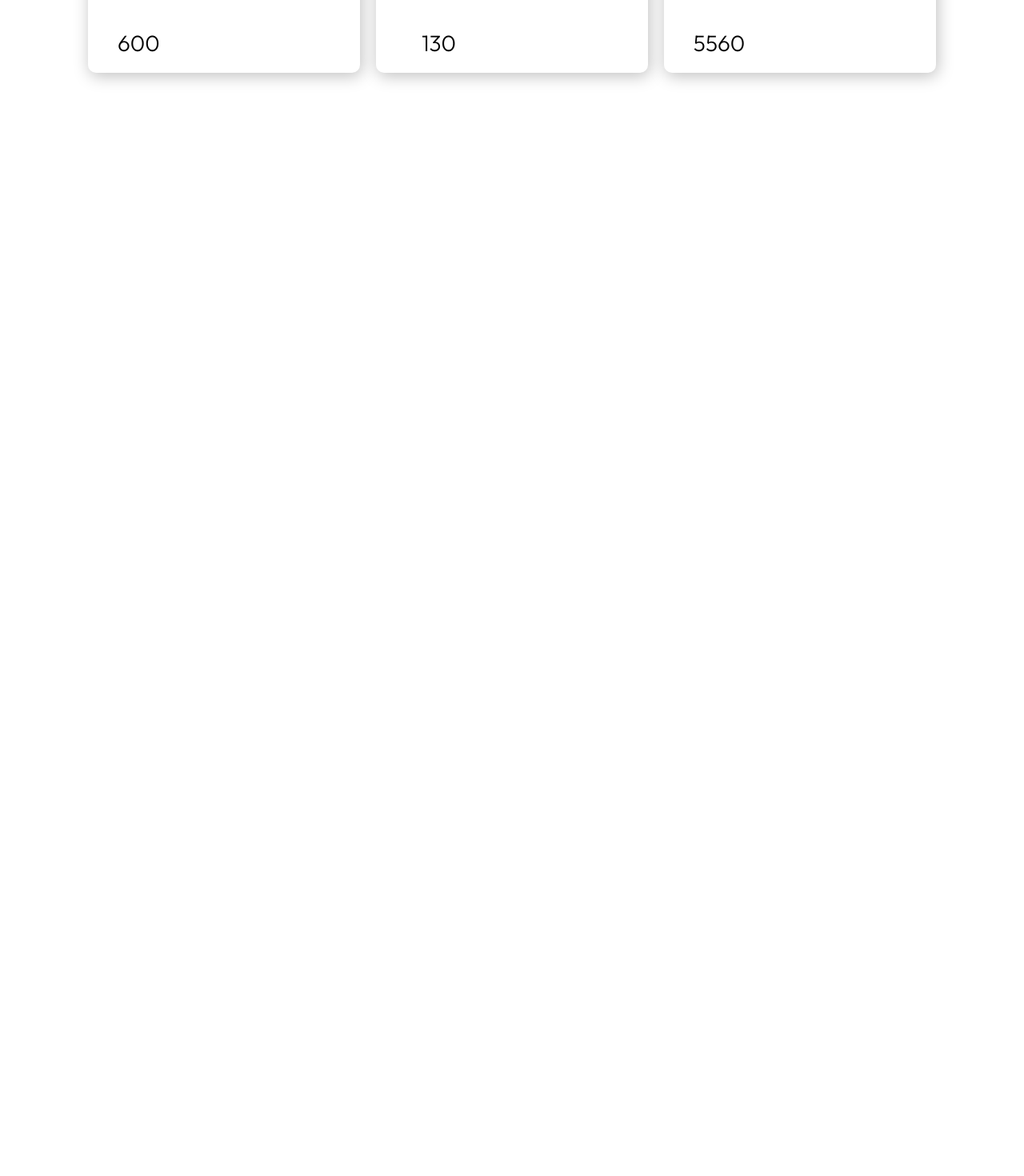
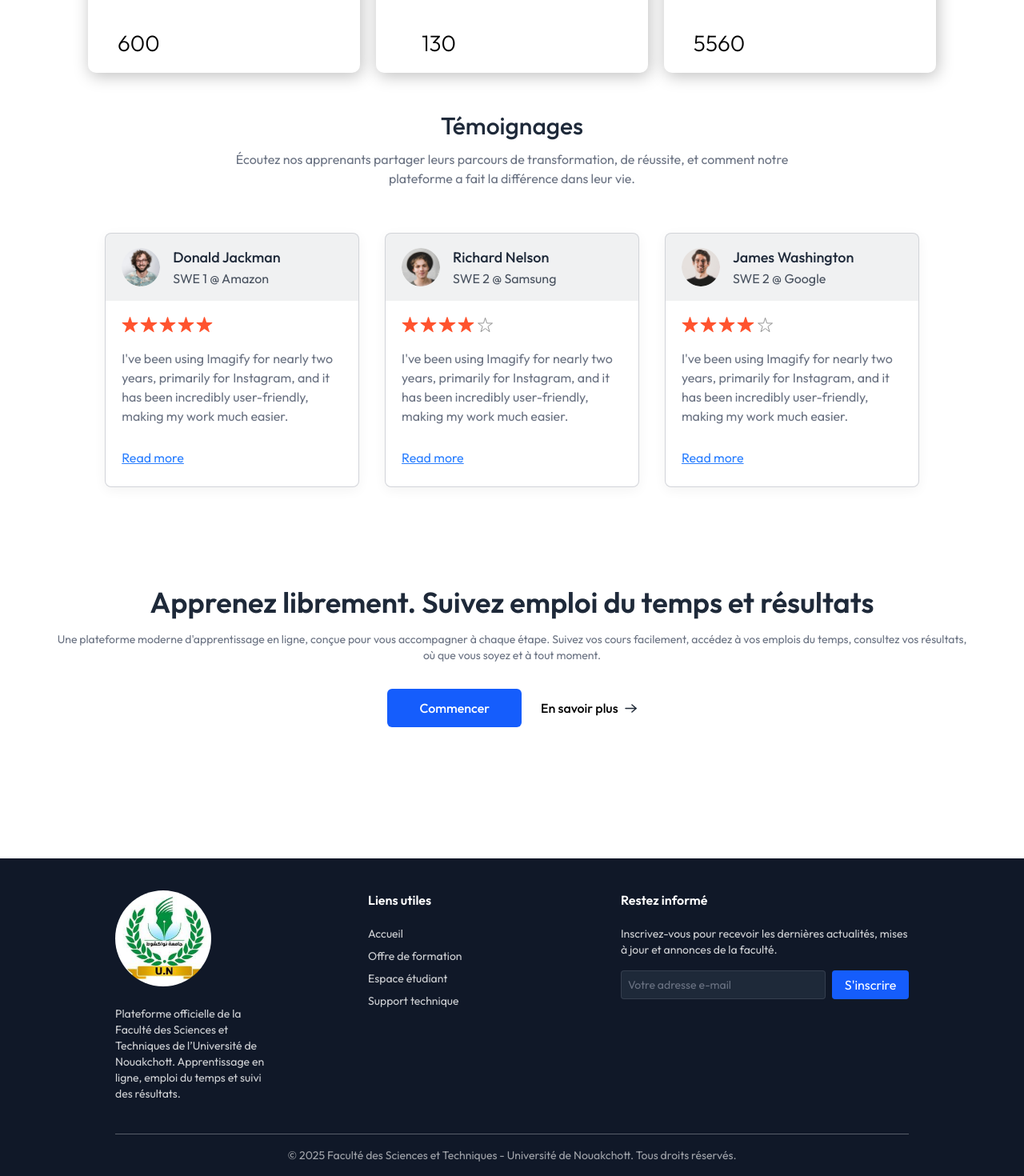
Before and after one commit to Abdallahi-Nah/frontend-pfe-2, a React (Vite) app: page / in a window 1280 px wide. Shown: the part 1190-2660 px from the top of the page at 80% size. Before the commit the page ends 1301 px from the top, so only its background shows below. Built offline with nearby package versions, Linux system fonts and the light colour scheme; some icons are missing.

Commit message:
home page completed

```diff
--- a/src/components/student/CallToAction.jsx
+++ b/src/components/student/CallToAction.jsx
@@ -1,11 +1,28 @@
-import React from 'react'
+import React from "react";
+import { assets } from "../../assets/assets";
 
 const CallToAction = () => {
   return (
-    <div>
-        <h1>CallToAction</h1>
+    <div className="flex flex-col items-center gap-4 pt-10 pb-24 px-8 md:px-0">
+      <h1 className="text-xl md:text-4xl text-gray-800 font-semibold">
+        Apprenez librement. Suivez emploi du temps et résultats
+      </h1>
+      <p className="text-gray-500 sm:text-sm">
+        Une plateforme moderne d'apprentissage en ligne, conçue pour vous
+        accompagner à chaque étape. Suivez vos cours facilement, accédez à vos
+        emplois du temps, consultez vos résultats, <br /> où que vous soyez et à tout
+        moment.
+      </p>
+      <div className="flex items-center font-medium gap-6 mt-4">
+        <button className="px-10 py-3 rounded-md text-white bg-blue-600 cursor-pointer">
+          Commencer
+        </button>
+        <button className="flex items-center gap-2 cursor-pointer">
+          En savoir plus <img src={assets.arrow_icon} alt="arrow_icon" />
+        </button>
+      </div>
     </div>
-  )
-}
+  );
+};
 
-export default CallToAction
+export default CallToAction;
--- a/src/components/student/Footer.jsx
+++ b/src/components/student/Footer.jsx
@@ -1,11 +1,59 @@
-import React from 'react'
+import React from "react";
+import { assets } from "../../assets/assets";
 
 const Footer = () => {
   return (
-    <div>
-        <h1>Footer</h1>
-    </div>
-  )
-}
+    <footer className="bg-gray-900 md:px-36 text-left w-full mt-10">
+      <div className="flex flex-col md:flex-row items-start px-8 md:px-0 justify-center gap-10 md:gap-32 py-10 border-b border-white/30">
+        <div className="flex flex-col md:items-start items-center w-full">
+          <img className="w-30 h-30 rounded-full" src={assets.fst} alt="logo" />
+          <p className="mt-6 text-center md:text-left text-sm text-white/80">
+            Plateforme officielle de la Faculté des Sciences et Techniques de
+            l’Université de Nouakchott. Apprentissage en ligne, emploi du temps
+            et suivi des résultats.
+          </p>
+        </div>
+        <div className="flex flex-col md:items-start items-center w-full">
+          <h2 className="font-semibold text-white mb-5">Liens utiles</h2>
+          <ul className="flex md:flex-col w-full justify-between text-sm text-white/80 md:space-y-2">
+            <li>
+              <a href="#">Accueil</a>
+            </li>
+            <li>
+              <a href="#">Offre de formation</a>
+            </li>
+            <li>
+              <a href="#">Espace étudiant</a>
+            </li>
+            <li>
+              <a href="#">Support technique</a>
+            </li>
+          </ul>
+        </div>
+        <div className="hidden md:flex flex-col items-start w-full">
+          <h2 className="font-semibold text-white mb-5">Restez informé</h2>
+          <p className="text-sm text-white/80">
+            Inscrivez-vous pour recevoir les dernières actualités, mises à jour
+            et annonces de la faculté.
+          </p>
+          <div className="flex items-center gap-2 pt-4">
+            <input
+              type="email"
+              placeholder="Votre adresse e-mail"
+              className="border border-gray-500/30 bg-gray-800 text-gray-500 placeholder-gray-500 outline-none w-64 h-9 rounded px-2 text-sm"
+            />
+            <button className="bg-blue-600 w-24 h-9 text-white rounded">
+              S'inscrire
+            </button>
+          </div>
+        </div>
+      </div>
+      <p className="py-4 text-center text-xs md:text-sm text-white/60">
+        © 2025 Faculté des Sciences et Techniques - Université de Nouakchott.
+        Tous droits réservés.
+      </p>
+    </footer>
+  );
+};
 
-export default Footer
+export default Footer;
--- a/src/components/student/TestimonialsSection.jsx
+++ b/src/components/student/TestimonialsSection.jsx
@@ -1,9 +1,58 @@
 import React from "react";
+import { dummyTestimonial } from "../../assets/assets";
+import { assets } from "../../assets/assets";
 
 const TestimonialsSection = () => {
   return (
-    <div>
-      <h1>Testimonials Section</h1>
+    <div className="pb-14 px-8 md:px-0">
+      <h2 className="text-3xl font-medium text-gray-800">Témoignages</h2>
+      <p className="md:text-base text-gray-500 mt-3">
+        Écoutez nos apprenants partager leurs parcours de transformation, de
+        réussite, et comment notre <br /> plateforme a fait la différence dans leur
+        vie.
+      </p>
+      <div className="grid [grid-template-columns:repeat(auto-fit,minmax(200px,1fr))] gap-8 mt-14">
+        {dummyTestimonial.map((testimonial, index) => (
+          <div
+            key={index}
+            className="texy-sm text-left border border-gray-500/30 pb-6 rounded-lg bg-white shadow-[0px_4px_15px_0px] shadow-black/5 overflow-hidden"
+          >
+            <div className="flex items-center gap-4 px-5 py-4 bg-gray-500/10">
+              <img
+                className="h-12 w-12 rounded-full"
+                src={testimonial.image}
+                alt={testimonial.name}
+              />
+              <div>
+                <h1 className="text-lg font-medium text-gray-800">
+                  {testimonial.name}
+                </h1>
+                <p className="text-gray-800/80">{testimonial.role}</p>
+              </div>
+            </div>
+            <div className="p-5 pb-7">
+              <div className="flex gap-0.5">
+                {[...Array(5)].map((_, i) => (
+                  <img
+                    className="h-5"
+                    key={i}
+                    src={
+                      i < Math.floor(testimonial.rating)
+                        ? assets.star
+                        : assets.star_blank
+                    }
+                    alt="star"
+                  />
+                ))}
+              </div>
+              <p className="text-gray-500 mt-5">{testimonial.feedback}</p>
+            </div>
+            <a href="#" className="text-blue-500 underline px-5">
+              Read more
+            </a>
+          </div>
+        ))}
+      </div>
     </div>
   );
 };
--- a/src/pages/student/Home.jsx
+++ b/src/pages/student/Home.jsx
@@ -8,6 +8,9 @@ import MenuBookIcon from "@mui/icons-material/MenuBook";
 import GroupIcon from "@mui/icons-material/Group";
 import HailIcon from "@mui/icons-material/Hail";
 import "./animations.css";
+import TestimonialsSection from "../../components/student/TestimonialsSection";
+import CallToAction from "../../components/student/CallToAction";
+import Footer from "../../components/student/Footer";
 
 const data = [
   {
@@ -51,50 +54,6 @@ const Home = () => {
       <h2 className="text-2xl font-bold text-gray-800 uppercase tracking-wider">
         Informations de la Faculté
       </h2>
-      {/* <div className="flex flex-wrap justify-between gap-5 p-5">
-        <div className="flex-1 basis-[calc(33.33%-13.33px)] max-w-[calc(33.33%-13.33px)] max-md:basis-full max-md:max-w-[300px] max-md:mx-auto">
-          <Widget
-            title="LES DEPARTEMENTS"
-            counter="6"
-            icon={<ApartmentIcon className="icon" />}
-          />
-        </div>
-        <div className="flex-1 basis-[calc(33.33%-13.33px)] max-w-[calc(33.33%-13.33px)] max-md:basis-full max-md:max-w-[300px] max-md:mx-auto">
-          <Widget
-            title="LES SPECIALITES"
-            counter="45"
-            icon={<SchoolIcon className="icon" />}
-          />
-        </div>
-        <div className="flex-1 basis-[calc(33.33%-13.33px)] max-w-[calc(33.33%-13.33px)] max-md:basis-full max-md:max-w-[300px] max-md:mx-auto">
-          <Widget
-            title="LES MODULES"
-            counter="250"
-            icon={<ViewModuleIcon className="icon" />}
-          />
-        </div>
-        <div className="flex-1 basis-[calc(33.33%-13.33px)] max-w-[calc(33.33%-13.33px)] max-md:basis-full max-md:max-w-[300px] max-md:mx-auto">
-          <Widget
-            title="LES MATIERES"
-            counter="600"
-            icon={<MenuBookIcon className="icon" />}
-          />
-        </div>
-        <div className="flex-1 basis-[calc(33.33%-13.33px)] max-w-[calc(33.33%-13.33px)] max-md:basis-full max-md:max-w-[300px] max-md:mx-auto">
-          <Widget
-            title="LES ENSEIGNANTS"
-            counter="130"
-            icon={<HailIcon className="icon" />}
-          />
-        </div>
-        <div className="flex-1 basis-[calc(33.33%-13.33px)] max-w-[calc(33.33%-13.33px)] max-md:basis-full max-md:max-w-[300px] max-md:mx-auto">
-          <Widget
-            title="LES ETUDIANTS"
-            counter="5560"
-            icon={<GroupIcon className="icon" />}
-          />
-        </div>
-      </div> */}
       <div className="flex flex-wrap justify-between gap-5 p-5">
         {data.map((item, i) => (
           <div
@@ -110,6 +69,9 @@ const Home = () => {
           </div>
         ))}
       </div>
+      <TestimonialsSection />
+      <CallToAction />
+      <Footer />
     </div>
   );
 };
```
